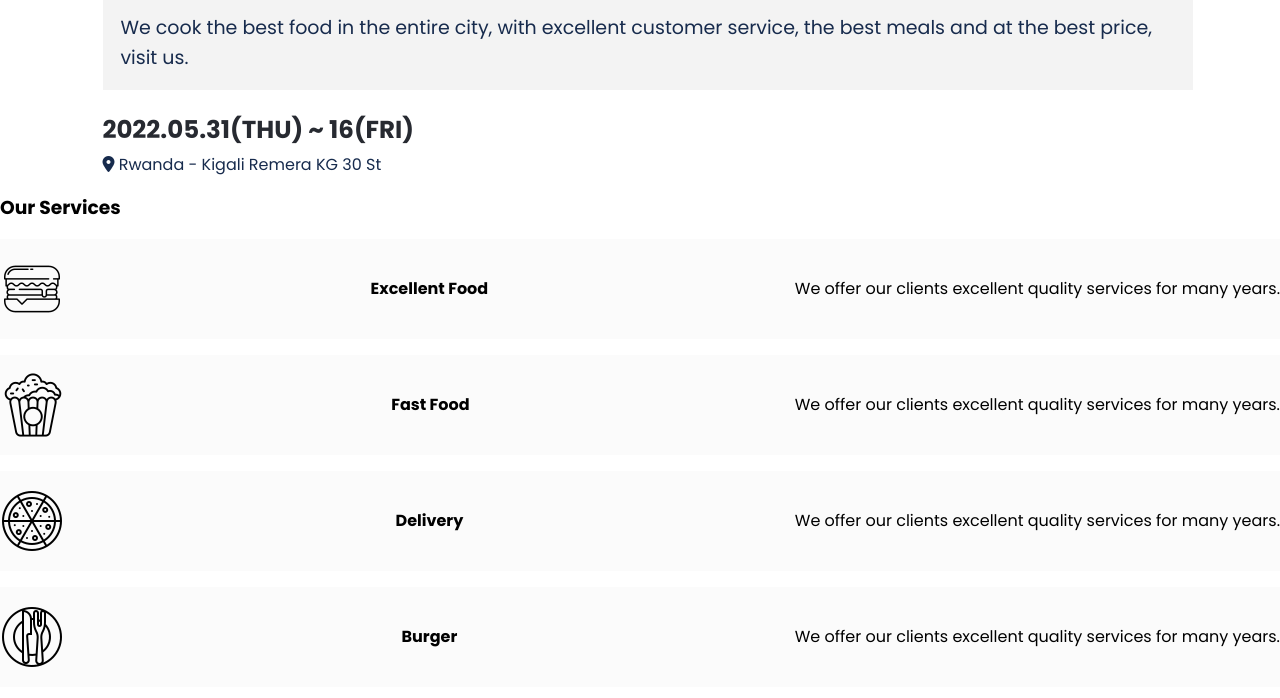
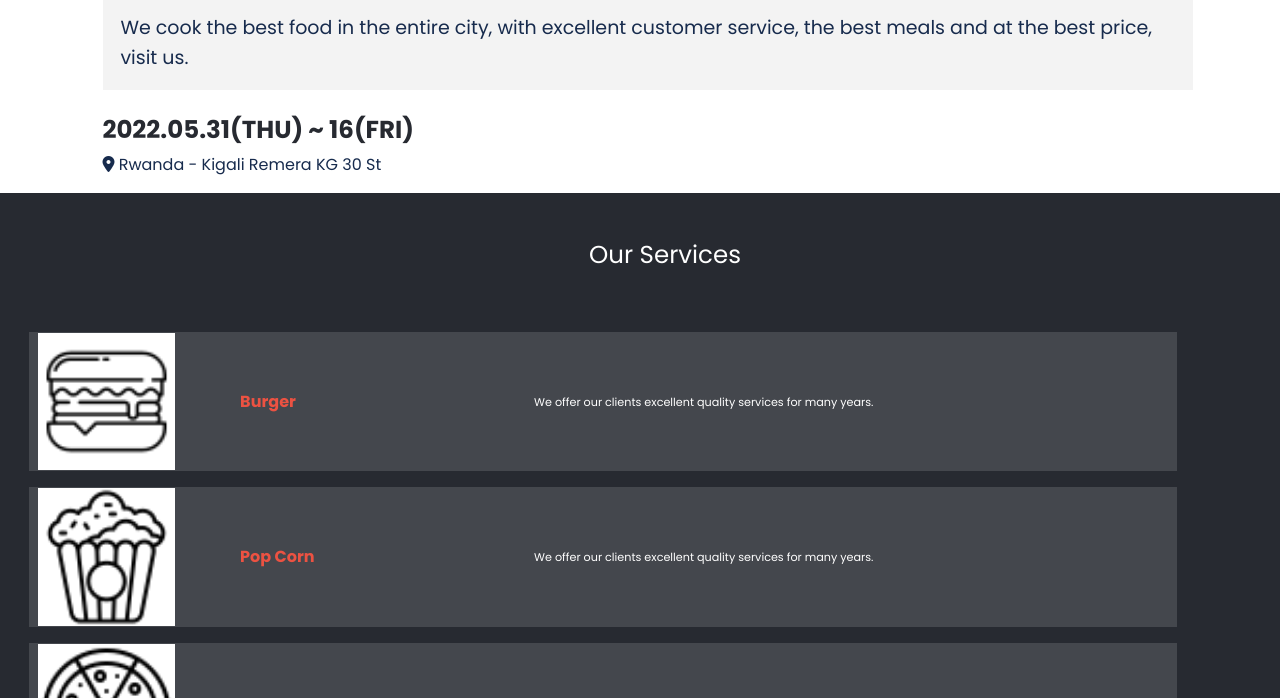
Before and after one commit to omarbabou/taste-food-capstone, a website: page index.html in a window 1280 px wide. Shown: the part 253-951 px from the top of the page. Drawn offline with Linux system fonts and the light colour scheme.

Commit message:
Give style to container of the second section

```diff
--- a/css/style.css
+++ b/css/style.css
@@ -179,13 +179,57 @@ nav {
 
 /*------------------ Card Section ------------------*/
 
+.container-2 {
+  background-color: #272a31;
+  color: #fff;
+  padding: 1rem;
+  display: flex;
+  flex-direction: column;
+  justify-content: center;
+}
+
+.container-2 h3 {
+  width: 100%;
+  margin: 0 0 10px 30px auto;
+  margin-left: 2%;
+  margin-top: 10px;
+  font-size: 24.5px;
+  font-weight: 300;
+  color: #fff;
+  text-align: center;
+  padding: 1.5rem;
+}
+
 .content-card {
-  width: 100%;
+  width: 92%;
   min-height: 100px;
   background-color: rgba(226, 226, 226, 0.151);
   margin: 1rem 0;
-  padding: -50px;
+  margin-left: 0.8rem;
+  margin-right: 1rem;
+  padding: 1px;
   display: flex;
   justify-content: space-between;
   align-items: center;
 }
+
+.content-card img {
+  width: 12%;
+  height: 10%;
+  background-color: #fff;
+  margin-left: 8px;
+}
+
+.content-card h4 {
+  color: #ec5242;
+  text-align: start;
+  font-size: 1rem;
+  width: 20%;
+}
+
+.content p {
+  width: 56%;
+  color: #fff;
+  font-size: 0.7rem;
+  font-weight: 100;
+}
--- a/index.html
+++ b/index.html
@@ -83,35 +83,35 @@
         <div class="content">
           <div class="content-card">
             <img src="graphics/icons8-burger-64.png" alt="" />
-            <h4>Excellent Food</h4>
+            <h4>Burger</h4>
             <p>
               We offer our clients excellent quality services for many years.
             </p>
           </div>
           <div class="content-card">
             <img src="graphics/icons8-popcorn-66.png" alt="" />
+            <h4>Pop Corn</h4>
+            <p>
+              We offer our clients excellent quality services for many years.
+            </p>
+          </div>
+          <div class="content-card">
+            <img src="graphics/icons8-pizza-64.png" alt="" />
+            <h4>Pizza</h4>
+            <p>
+              We offer our clients excellent quality services for many years.
+            </p>
+          </div>
+          <div class="content-card">
+            <img src="graphics/icons8-dish-64.png" alt="" />
             <h4>Fast Food</h4>
             <p>
               We offer our clients excellent quality services for many years.
             </p>
           </div>
           <div class="content-card">
-            <img src="graphics/icons8-pizza-64.png" alt="" />
+            <img src="graphics/icons8-truck-64(1).png" alt="" />
             <h4>Delivery</h4>
-            <p>
-              We offer our clients excellent quality services for many years.
-            </p>
-          </div>
-          <div class="content-card">
-            <img src="graphics/icons8-dish-64.png" alt="" />
-            <h4>Burger</h4>
-            <p>
-              We offer our clients excellent quality services for many years.
-            </p>
-          </div>
-          <div class="content-card">
-            <img src="graphics/icons8-truck-64 (1).png" alt="" />
-            <h4>Pizza</h4>
             <p>
               We offer our clients excellent quality services for many years.
             </p>
```
Also changed, not shown: graphics/icons8-burger-64(1).png (renamed from graphics/icons8-burger-64 (1).png), graphics/icons8-burger-64(2).png (renamed from graphics/icons8-burger-64 (2).png), graphics/icons8-truck-64(1).png (renamed from graphics/icons8-truck-64 (1).png).
